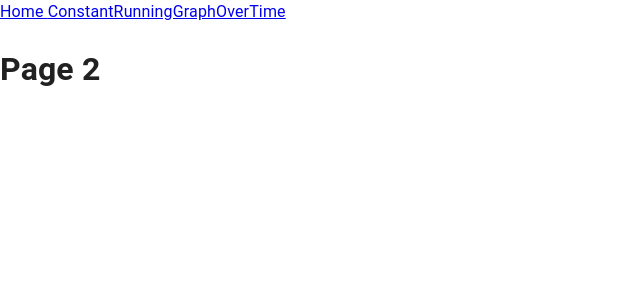
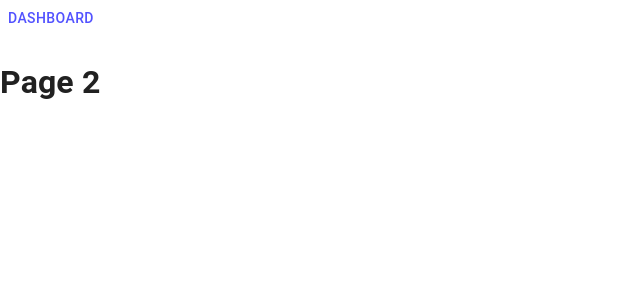
Before and after one commit to Physlex/HackED2025, a React app in the folder src-vite/: page /page2 in a window 1280 px wide. Shown: the top 300 px of the page, without its empty margins (0-640 px from the left). Built offline with nearby package versions, Linux system fonts and the light colour scheme; the HTML template or start-up script is replaced by a standard one.

Commit message:
Added a new navigation for our cool website, and we can expand if needed

```diff
--- a/src-vite/src/pages/ConstantRunningGraphOverTime.tsx
+++ b/src-vite/src/pages/ConstantRunningGraphOverTime.tsx
@@ -4,10 +4,54 @@ import { Chart as ChartJS, LineElement, CategoryScale, LinearScale, PointElement
 import { useState, useEffect } from "react";
 import { Button } from "@mui/material";
 import { Link } from "react-router-dom";
+import * as React from "react";
+import Menu from '@mui/material/Menu';
+import MenuItem from '@mui/material/MenuItem';
+
+
+
+export function BasicMenu() {
+    const [anchorEl, setAnchorEl] = React.useState<null | HTMLElement>(null);
+    const open = Boolean(anchorEl);
+    const handleClick = (event: React.MouseEvent<HTMLElement>) => {
+        setAnchorEl(event.currentTarget);
+    };
+    const handleClose = () => {
+        setAnchorEl(null);
+    };
+
+    return (
+        <div>
+            <Button
+                id="basic-button"
+                aria-controls={open ? "basic-menu" : undefined}
+                area-haspopup="true"
+                area-expanded={open ? "true" : undefined}
+                onClick={handleClick}
+            >
+                Dashboard
+            </Button>
+            <Menu
+                id="basic-menu"
+                anchorEl={anchorEl}
+                open={open}
+                onClose={handleClose}
+                MenuListProps={{
+                    'aria-labelledby': 'basic-button',
+                }}
+            >
+                <MenuItem onClick={handleClose}><Link to="/"> Home</Link></MenuItem>
+                <MenuItem onClick={handleClose}> <Link to="/Page2">Page 2 </Link> </MenuItem>
+            </Menu>
+
+        </div>
+    );
+}
+
 
 function ButtonUsage() {
     const click = () => {
-        alert("Page 1");
+        alert("Page 1 :):):):):):):):):):)");
     }
     return <Button onClick={click}>Hello </Button>;
 }
@@ -107,10 +151,7 @@ export default function ConstantRunningGraphOverTime() {
     return (
         <div>
 
-            <nav>
-                <Link to="/">Home </Link>
-                <Link to="/Page2">Page2</Link>
-            </nav>
+            <BasicMenu />
             <ButtonUsage />
 
 
--- a/src-vite/src/pages/Page2.tsx
+++ b/src-vite/src/pages/Page2.tsx
@@ -1,11 +1,55 @@
 import { Link } from "react-router-dom"
+import * as React from "react";
+import Menu from '@mui/material/Menu';
+import MenuItem from '@mui/material/MenuItem';
+import { Button } from "@mui/material";
+
+
+export function BasicMenu() {
+    const [anchorEl, setAnchorEl] = React.useState<null | HTMLElement>(null);
+    const open = Boolean(anchorEl);
+    const handleClick = (event: React.MouseEvent<HTMLElement>) => {
+        setAnchorEl(event.currentTarget);
+    };
+    const handleClose = () => {
+        setAnchorEl(null);
+    };
+
+    return (
+        <div>
+            <Button
+                id="basic-button"
+                aria-controls={open ? "basic-menu" : undefined}
+                area-haspopup="true"
+                area-expanded={open ? "true" : undefined}
+                onClick={handleClick}
+            >
+                Dashboard
+            </Button>
+            <Menu
+                id="basic-menu"
+                anchorEl={anchorEl}
+                open={open}
+                onClose={handleClose}
+                MenuListProps={{
+                    'aria-labelledby': 'basic-button',
+                }}
+            >
+                <MenuItem onClick={handleClose}><Link to="/"> Home</Link></MenuItem>
+                <MenuItem onClick={handleClose}> <Link to="/ConstantRunningGraphOverTime">Cool Graph </Link> </MenuItem>
+            </Menu>
+
+        </div>
+    );
+}
+
+
 
 export default function Page2() {
     return (
         <div className="Page2">
             <nav>
-                <Link to="/">Home </Link>
-                <Link to="/ConstantRunningGraphOverTime">ConstantRunningGraphOverTime</Link>
+                <BasicMenu/>
             </nav>
             <h1>
                 Page 2
```
